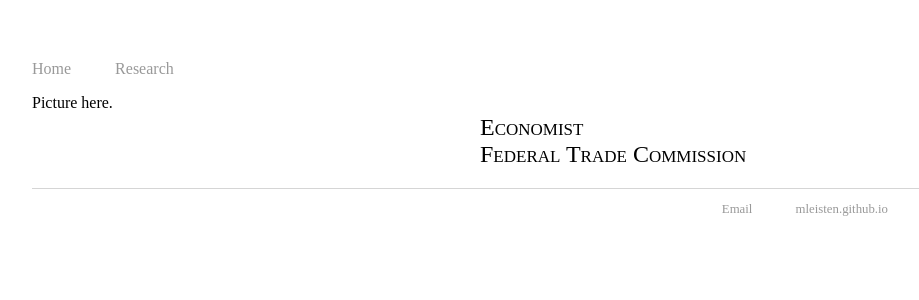
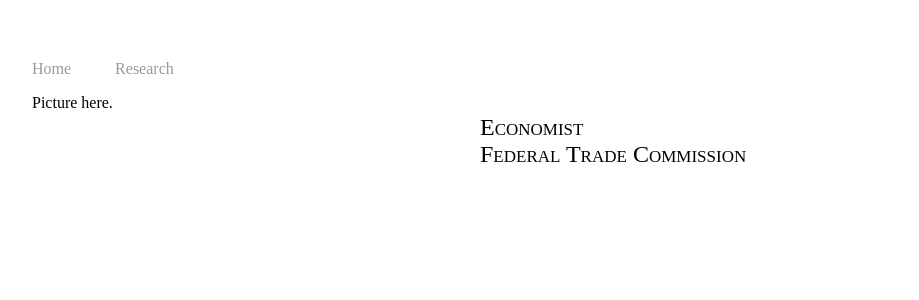
Before and after one commit to mleisten/mleisten.github.io, a Jekyll site: the page built from index.html, in a window 1280 px wide. Shown: the top 300 px of the page, without its empty margins (160-1079 px from the left). Built offline with Jekyll 4.4.1, drawn with Linux system fonts in a browser that asks for light colours.

Commit message:
Update default.html

```diff
--- a/_layouts/default.html
+++ b/_layouts/default.html
@@ -17,11 +17,6 @@
 			{{ content }}
 
 			</div><!-- /.container -->
-			<footer>
-	    		<ul>
-	        		<li><a href="mailto:mattleisten@gmail.com">Email</a></li>
-	        		<li><a href="https:mleisten.github.io">mleisten.github.io</a></li>
-				</ul>
-			</footer>
+
 		</body>
 	</html>
```
